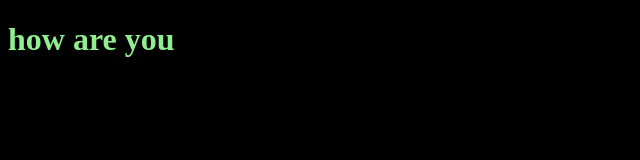
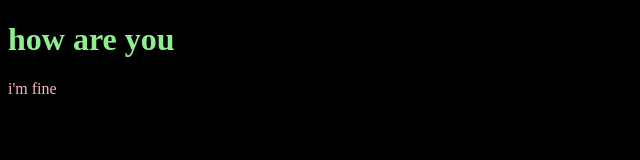
Before and after one commit to MahmoudOsman22/projectOne, a plain HTML site: page index.html in a window 1280 px wide. Shown: the full height of the page, 0-640 px from the left. Drawn offline with Linux system fonts and the light colour scheme.

Commit message:
pink im fine

```diff
--- a/index.html
+++ b/index.html
@@ -9,5 +9,6 @@
 </head>
 <body>
     <h1>how are you</h1>
+    <p>i'm fine</p>
 </body>
 </html>
--- a/style.css
+++ b/style.css
@@ -4,3 +4,6 @@ h1{
 body{
     background-color: black;
 }
+p{
+    color: lightpink;
+}
```
